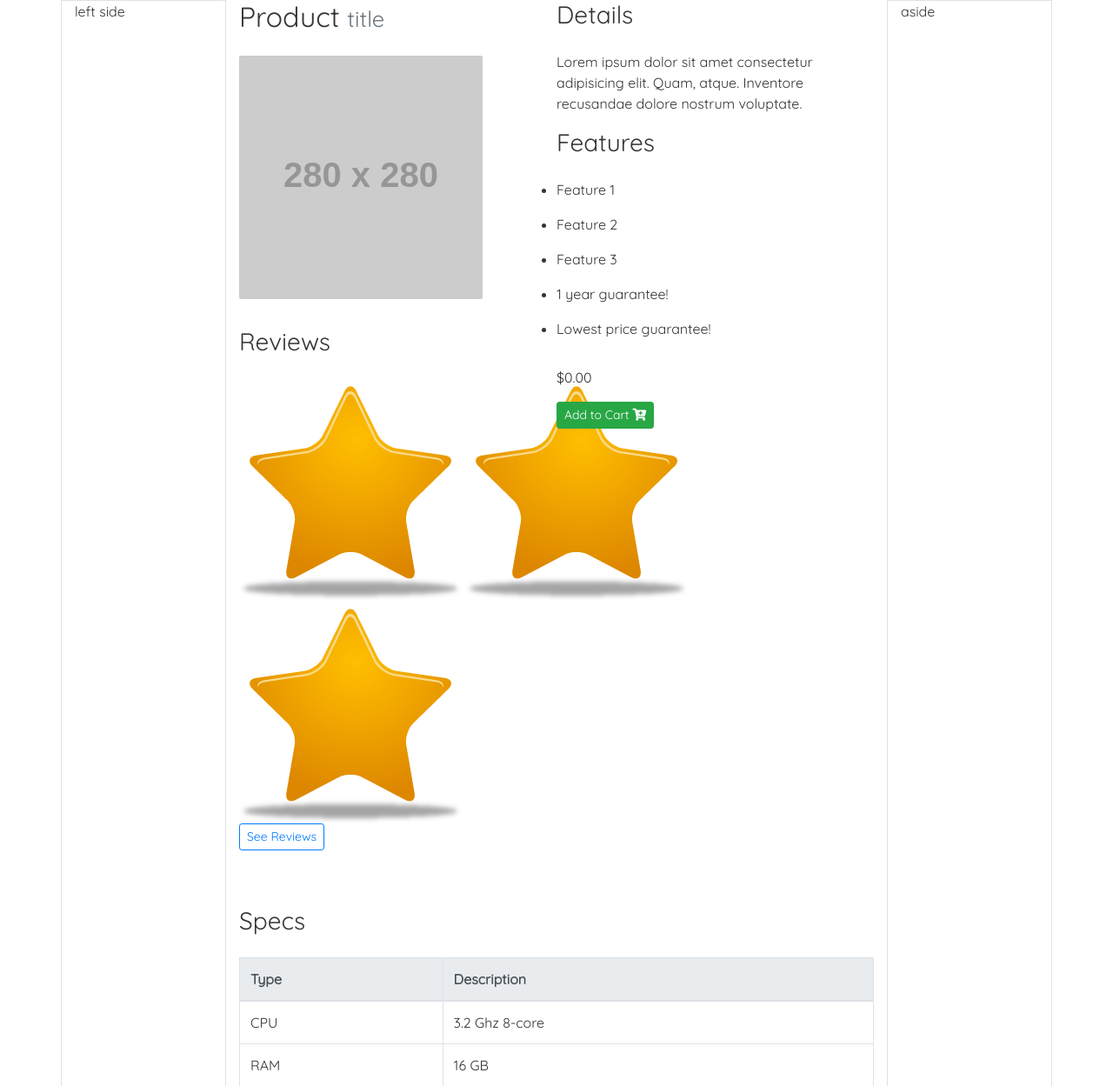
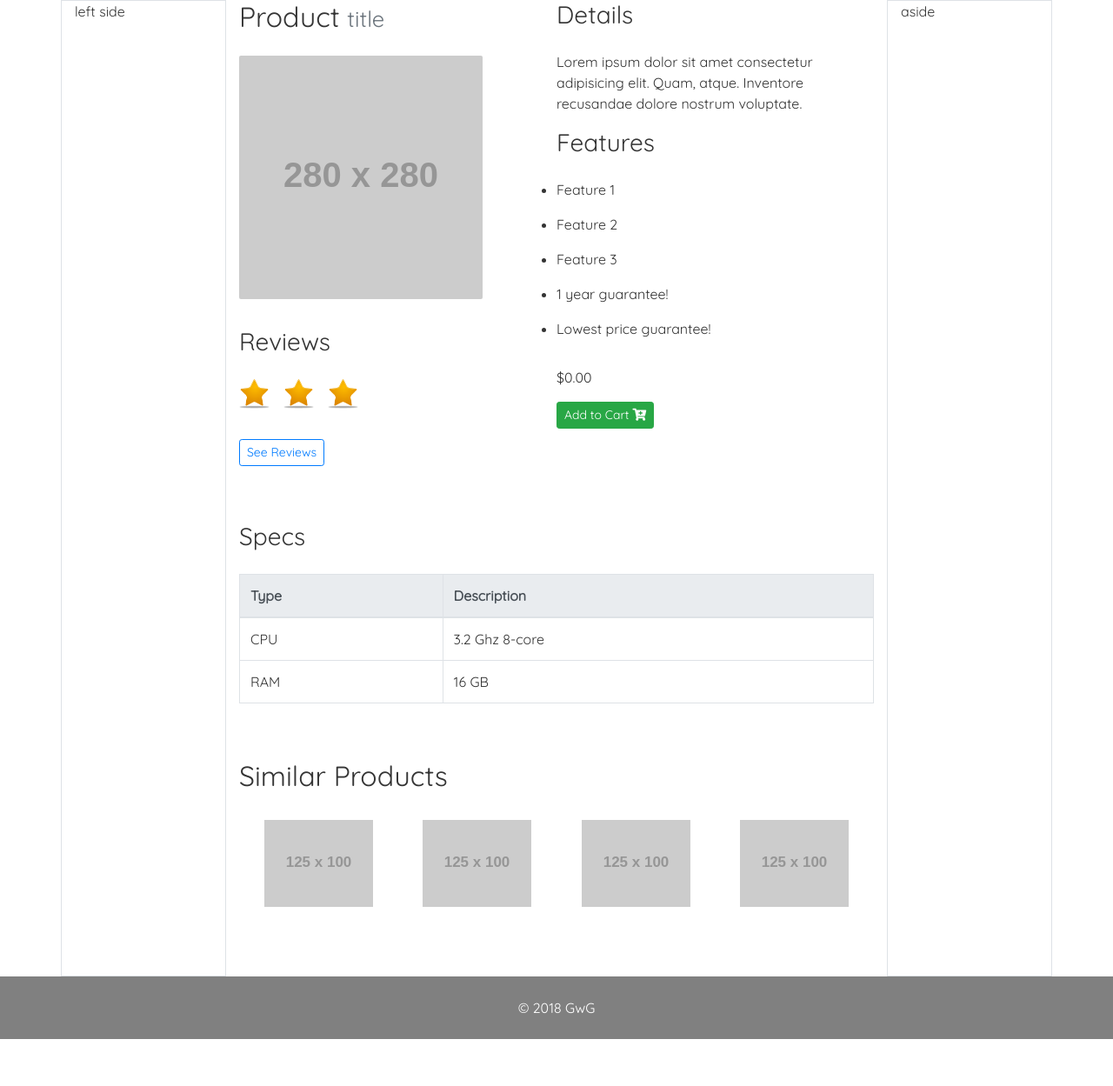
Before and after one commit to GWGweb-projectgroup/practice-project, a PHP site: page /product.html in a window 1280 px wide. Shown: the part 58-1307 px from the top of the page at 87% size. After the commit the page ends 1253 px from the top, so only its background shows below. Run offline with PHP 8.4, Linux system fonts and the light colour scheme; grey boxes labelled with a size stand in for pictures from a placeholder-image service; some libraries are stand-ins or nearby versions.

Commit message:
Adjust sizing on rating stars

```diff
--- a/css/products.css
+++ b/css/products.css
@@ -47,6 +47,7 @@
 
 
 /* Single Product page styles */
+
 .table-specs {
   margin: 0;
 }
@@ -58,12 +59,13 @@
   grid-row-gap: 4rem;
 }
 
-.product-title, .product-section--header {
+.product-title,
+.product-section--header {
   margin-bottom: 1.6rem;
 }
 
 .product-spotlight {
-  grid-area: 1 / 1 / 2 / 5;
+  grid-area: 1 / 1 / 2 / 2;
 }
 
 .product-spotlight img {
@@ -101,3 +103,16 @@
   justify-content: space-around;
   margin: 2rem 0;
 }
+
+.review-ratings .stars {
+  display: flex;
+  flex-flow: flow wrap;
+  justify-content: flex-start;
+  margin-bottom: 1.2rem;
+}
+
+.review-ratings .rating-star {
+  width: 35px;
+  height: 35px;
+  margin: 0 1rem 1rem 0;
+}
```
